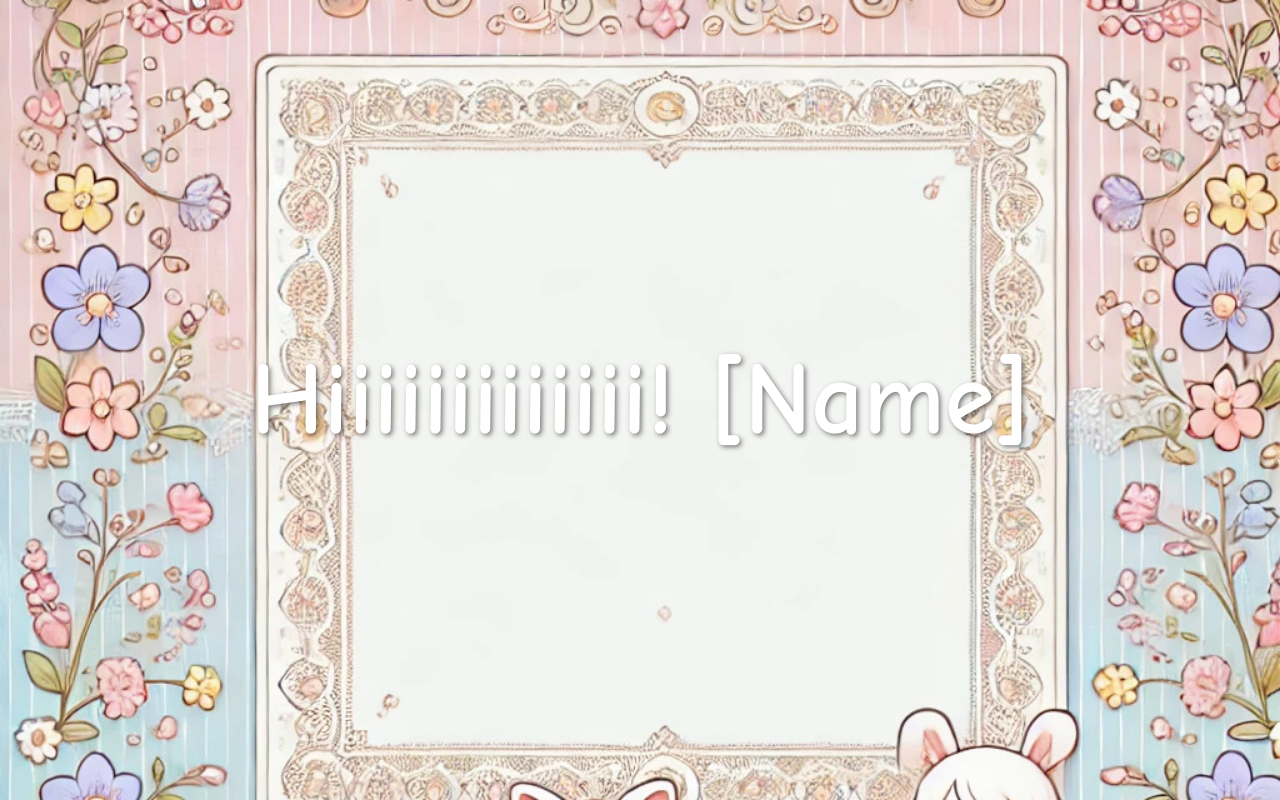
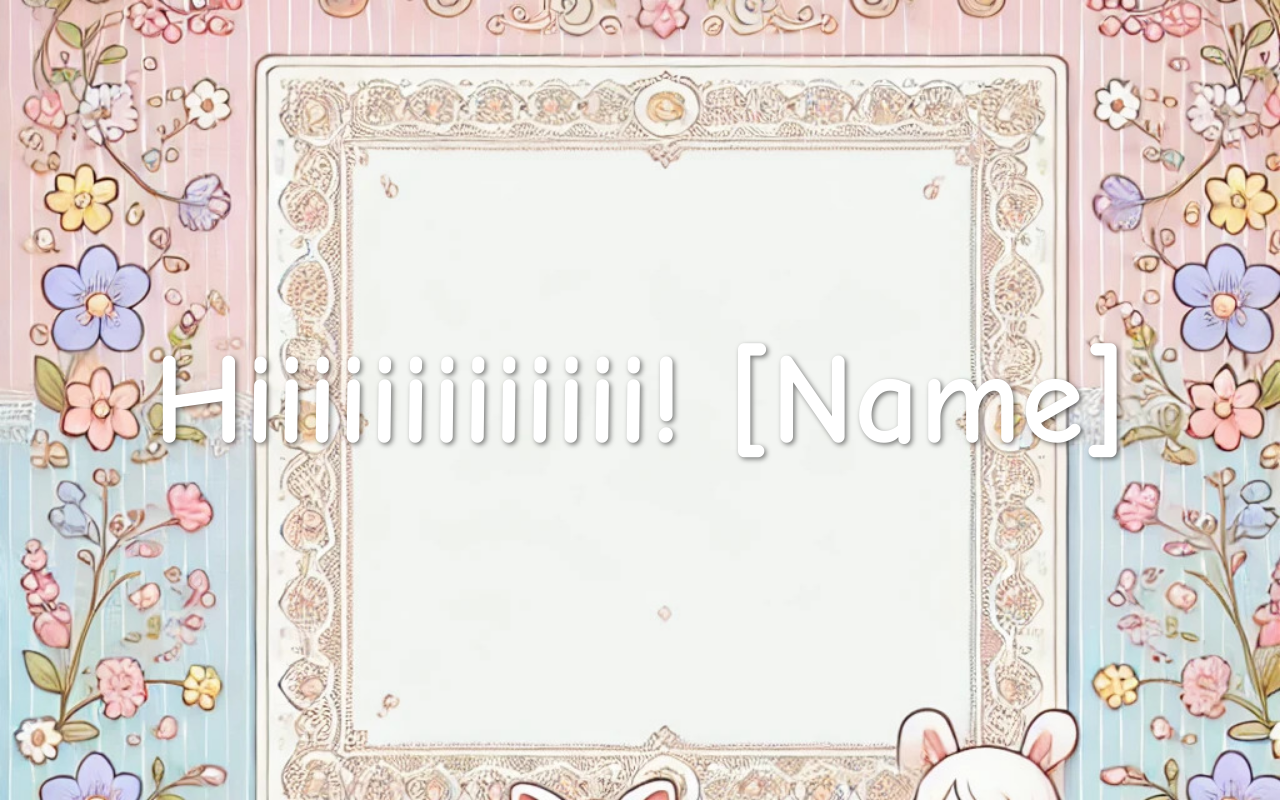
Before and after one commit to sr3557s/birthdays, a plain HTML site: page index.html in a window 1280 px wide. Drawn offline with Linux system fonts and the light colour scheme.

Commit message:
Update index.html

```diff
--- a/index.html
+++ b/index.html
@@ -5,25 +5,29 @@
     <meta name="viewport" content="width=device-width, initial-scale=1.0">
     <title>Birthday Wish</title>
     <style>
-        body {
+        * {
             margin: 0;
             padding: 0;
+            box-sizing: border-box;
+        }
+        body {
             display: flex;
             justify-content: center;
             align-items: center;
             height: 100vh;
             text-align: center;
             font-family: 'Comic Sans MS', cursive, sans-serif;
+            overflow: hidden;
         }
         .stage {
-            width: 100%;
+            width: 100vw;
             height: 100vh;
             display: flex;
             justify-content: center;
             align-items: center;
             flex-direction: column;
             color: #fff;
-            font-size: 8vw;
+            font-size: 10vw;
             font-weight: bold;
             text-shadow: 2px 2px 5px rgba(0, 0, 0, 0.5);
             background-size: cover;
@@ -31,14 +35,17 @@
             position: absolute;
             top: 0;
             left: 0;
+            padding: 5%;
+            word-break: break-word;
+            text-align: center;
         }
         .hidden {
             display: none;
         }
         .confetti {
             position: absolute;
-            width: 100%;
-            height: 100%;
+            width: 100vw;
+            height: 100vh;
             pointer-events: none;
         }
     </style>
@@ -55,7 +62,7 @@
         <canvas class="confetti" id="confettiCanvas"></canvas>
     </div>
     <div id="stage4" class="stage hidden" style="background-image: url('background4.jpg'); font-size: 5vw;">
-        <p style="background: rgba(255, 255, 255, 0.8); padding: 10px; border-radius: 10px; color: black;">Dear [Name],<br>Wishing you the happiest birthday! Hope you have a great year ahead! 🎂🎁</p>
+        <p style="background: rgba(255, 255, 255, 0.8); padding: 10px; border-radius: 10px; color: black; max-width: 90%;">Dear [Name],<br>Wishing you the happiest birthday! Hope you have a great year ahead! 🎂🎁</p>
     </div>
     <script>
         let currentStage = 1;
```
